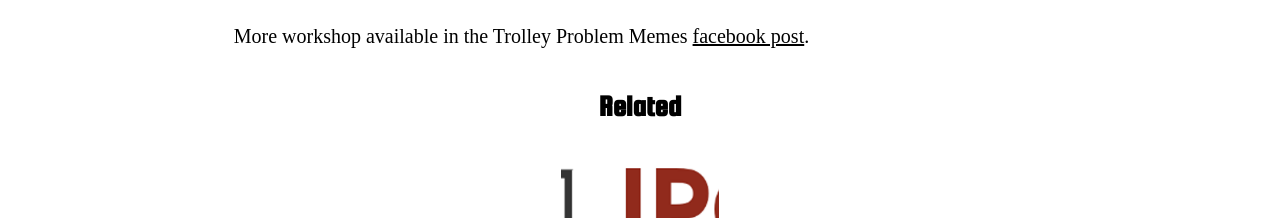
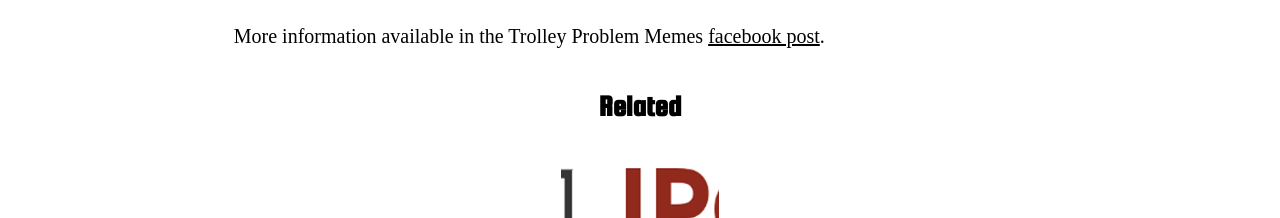
Before and after one commit to FraserThompson/PhilosophersMeme, a Jekyll site: the page built from _posts/2019-10-29-memes-as-public-philosophy-at-ppn.markdown, in a window 1280 px wide. Shown: the part 1113-1331 px from the top of the page. Built offline with Jekyll 4.4.1, drawn with Linux system fonts in a browser that asks for light colours; nearby versions of some CDN libraries; some web fonts are replaced; library files that are not in the unit come from our copies.

Commit message:
Updated Bighead 03 and 4 other files

```diff
--- a/_posts/2019-10-29-memes-as-public-philosophy-at-ppn.markdown
+++ b/_posts/2019-10-29-memes-as-public-philosophy-at-ppn.markdown
@@ -21,4 +21,4 @@ Admins of [Trolley Problem Memes](https://www.facebook.com/TrolleyProblemMemes/)
 
 <iframe width="640" height="360" src="https://www.youtube.com/embed/videoseries?list=PLRVI3A8gX3Jw6Mg2oBrrQW-o1-W08P7iw" frameborder="0" allow="accelerometer; autoplay; encrypted-media; gyroscope; picture-in-picture" allowfullscreen></iframe>
 
-More workshop available in the Trolley Problem Memes [facebook post](https://facebook.com/TrolleyProblemMemes/posts/1006038029745122).
+More information available in the Trolley Problem Memes [facebook post](https://facebook.com/TrolleyProblemMemes/posts/1006038029745122).
```
Also changed, not shown: _uploads/4068161350_e399fa687d_o.jpg (added), _uploads/bighead_03.jpg (added), _uploads/bighead_08.jpg (added), _uploads/texture.jpg (added).
